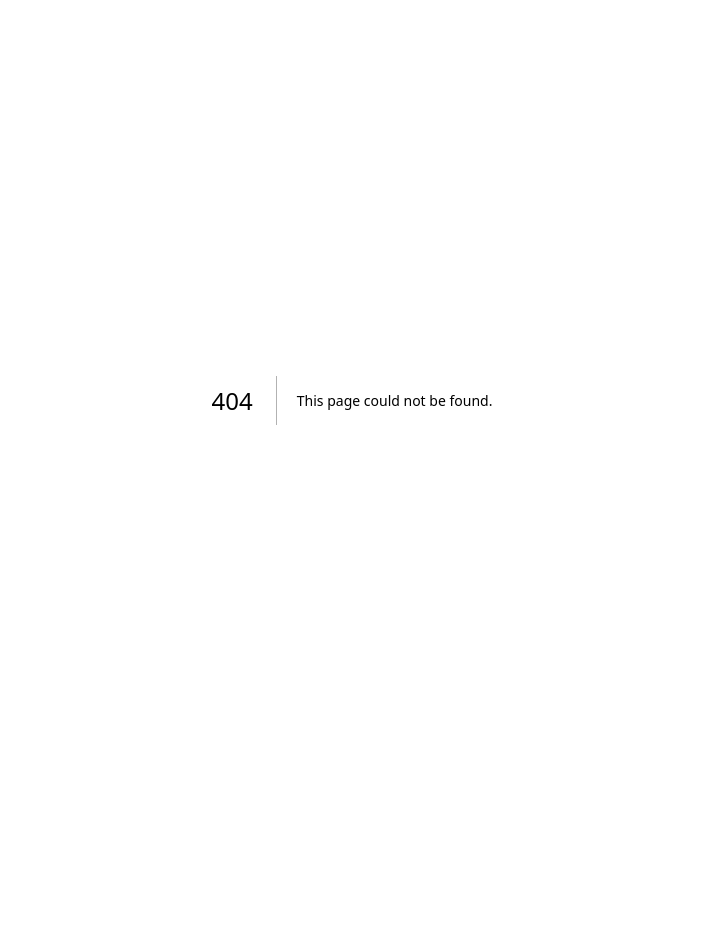
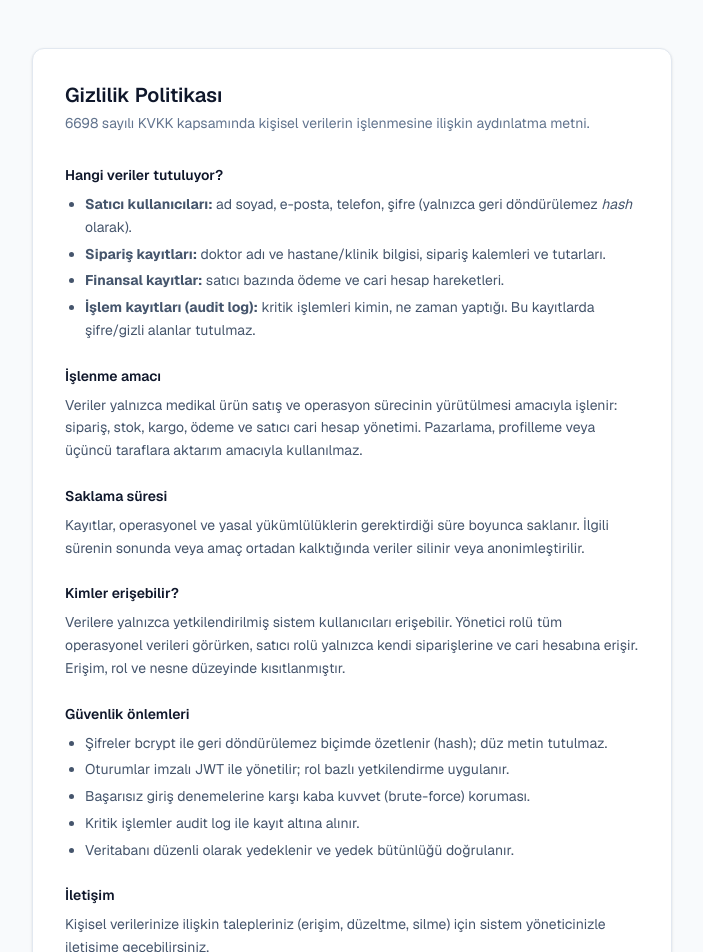
Before and after one commit to MesTechSoftware/Medical-ERP, a Next.js app: page /privacy in a window 1280 px wide. Before the commit this address had no page. Shown: the top 952 px of the page, without its empty margins (288-991 px from the left). Before the commit the page ends 800 px from the top, so only its background shows below. Built offline with nearby package versions, Linux system fonts and the light colour scheme.

Commit message:
feat(privacy): KVKK gizlilik sayfası + login linki
/privacy public sayfa: tutulan veriler, işlenme amacı, saklama süresi,
erişim, güvenlik önlemleri, iletişim. Login ekranından linklenir.

```diff
--- a/src/app/login/page.tsx
+++ b/src/app/login/page.tsx
@@ -1,5 +1,6 @@
 "use client";
 
+import Link from "next/link";
 import { useActionState } from "react";
 import { loginAction, type LoginState } from "@/lib/auth-actions";
 
@@ -68,6 +69,12 @@ export default function LoginPage() {
             {pending ? "Giriş yapılıyor..." : "Giriş Yap"}
           </button>
         </form>
+
+        <p className="mt-6 text-center text-xs text-slate-400">
+          <Link href="/privacy" className="hover:text-slate-600">
+            Gizlilik Politikası
+          </Link>
+        </p>
       </div>
     </main>
   );
--- /dev/null
+++ b/src/app/privacy/page.tsx
@@ -0,0 +1,127 @@
+import Link from "next/link";
+import type { Metadata } from "next";
+
+export const metadata: Metadata = {
+  title: "Gizlilik Politikası — Medikal Satış Operasyon",
+  description: "KVKK kapsamında kişisel verilerin işlenmesine ilişkin aydınlatma.",
+};
+
+const sections: { title: string; body: React.ReactNode }[] = [
+  {
+    title: "Hangi veriler tutuluyor?",
+    body: (
+      <ul className="list-disc space-y-1 pl-5">
+        <li>
+          <strong>Satıcı kullanıcıları:</strong> ad soyad, e-posta, telefon,
+          şifre (yalnızca geri döndürülemez <em>hash</em> olarak).
+        </li>
+        <li>
+          <strong>Sipariş kayıtları:</strong> doktor adı ve hastane/klinik
+          bilgisi, sipariş kalemleri ve tutarları.
+        </li>
+        <li>
+          <strong>Finansal kayıtlar:</strong> satıcı bazında ödeme ve cari
+          hesap hareketleri.
+        </li>
+        <li>
+          <strong>İşlem kayıtları (audit log):</strong> kritik işlemleri kimin,
+          ne zaman yaptığı. Bu kayıtlarda şifre/gizli alanlar tutulmaz.
+        </li>
+      </ul>
+    ),
+  },
+  {
+    title: "İşlenme amacı",
+    body: (
+      <p>
+        Veriler yalnızca medikal ürün satış ve operasyon sürecinin
+        yürütülmesi amacıyla işlenir: sipariş, stok, kargo, ödeme ve satıcı cari
+        hesap yönetimi. Pazarlama, profilleme veya üçüncü taraflara aktarım
+        amacıyla kullanılmaz.
+      </p>
+    ),
+  },
+  {
+    title: "Saklama süresi",
+    body: (
+      <p>
+        Kayıtlar, operasyonel ve yasal yükümlülüklerin gerektirdiği süre boyunca
+        saklanır. İlgili sürenin sonunda veya amaç ortadan kalktığında veriler
+        silinir veya anonimleştirilir.
+      </p>
+    ),
+  },
+  {
+    title: "Kimler erişebilir?",
+    body: (
+      <p>
+        Verilere yalnızca yetkilendirilmiş sistem kullanıcıları erişebilir.
+        Yönetici rolü tüm operasyonel verileri görürken, satıcı rolü yalnızca
+        kendi siparişlerine ve cari hesabına erişir. Erişim, rol ve nesne
+        düzeyinde kısıtlanmıştır.
+      </p>
+    ),
+  },
+  {
+    title: "Güvenlik önlemleri",
+    body: (
+      <ul className="list-disc space-y-1 pl-5">
+        <li>
+          Şifreler bcrypt ile geri döndürülemez biçimde özetlenir (hash); düz
+          metin tutulmaz.
+        </li>
+        <li>Oturumlar imzalı JWT ile yönetilir; rol bazlı yetkilendirme uygulanır.</li>
+        <li>Başarısız giriş denemelerine karşı kaba kuvvet (brute-force) koruması.</li>
+        <li>Kritik işlemler audit log ile kayıt altına alınır.</li>
+        <li>Veritabanı düzenli olarak yedeklenir ve yedek bütünlüğü doğrulanır.</li>
+      </ul>
+    ),
+  },
+  {
+    title: "İletişim",
+    body: (
+      <p>
+        Kişisel verilerinize ilişkin talepleriniz (erişim, düzeltme, silme) için
+        sistem yöneticinizle iletişime geçebilirsiniz.
+      </p>
+    ),
+  },
+];
+
+export default function PrivacyPage() {
+  return (
+    <main className="mx-auto w-full max-w-2xl px-4 py-12">
+      <div className="rounded-xl border border-slate-200 bg-white p-8 shadow-sm">
+        <h1 className="text-xl font-semibold text-slate-900">
+          Gizlilik Politikası
+        </h1>
+        <p className="mt-1 text-sm text-slate-500">
+          6698 sayılı KVKK kapsamında kişisel verilerin işlenmesine ilişkin
+          aydınlatma metni.
+        </p>
+
+        <div className="mt-8 space-y-6">
+          {sections.map((s) => (
+            <section key={s.title}>
+              <h2 className="text-sm font-semibold text-slate-900">
+                {s.title}
+              </h2>
+              <div className="mt-2 text-sm leading-relaxed text-slate-600">
+                {s.body}
+              </div>
+            </section>
+          ))}
+        </div>
+
+        <div className="mt-10 border-t border-slate-200 pt-6">
+          <Link
+            href="/login"
+            className="text-sm font-medium text-slate-600 hover:text-slate-900"
+          >
+            ← Girişe dön
+          </Link>
+        </div>
+      </div>
+    </main>
+  );
+}
```
